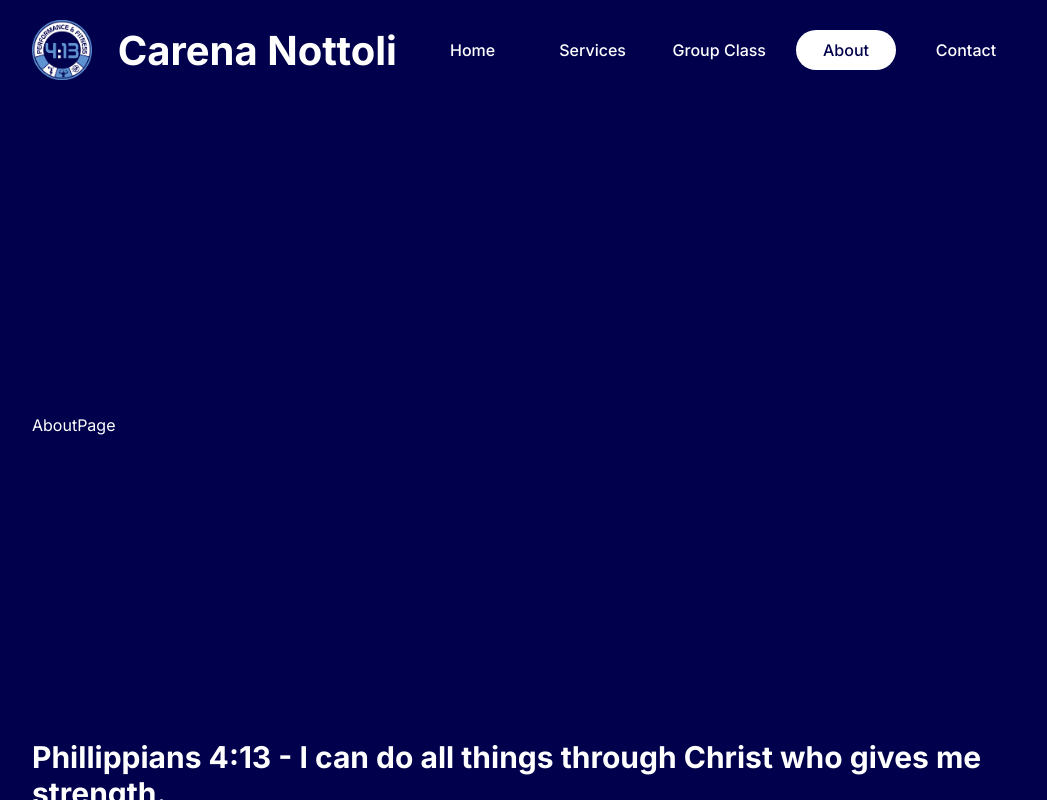
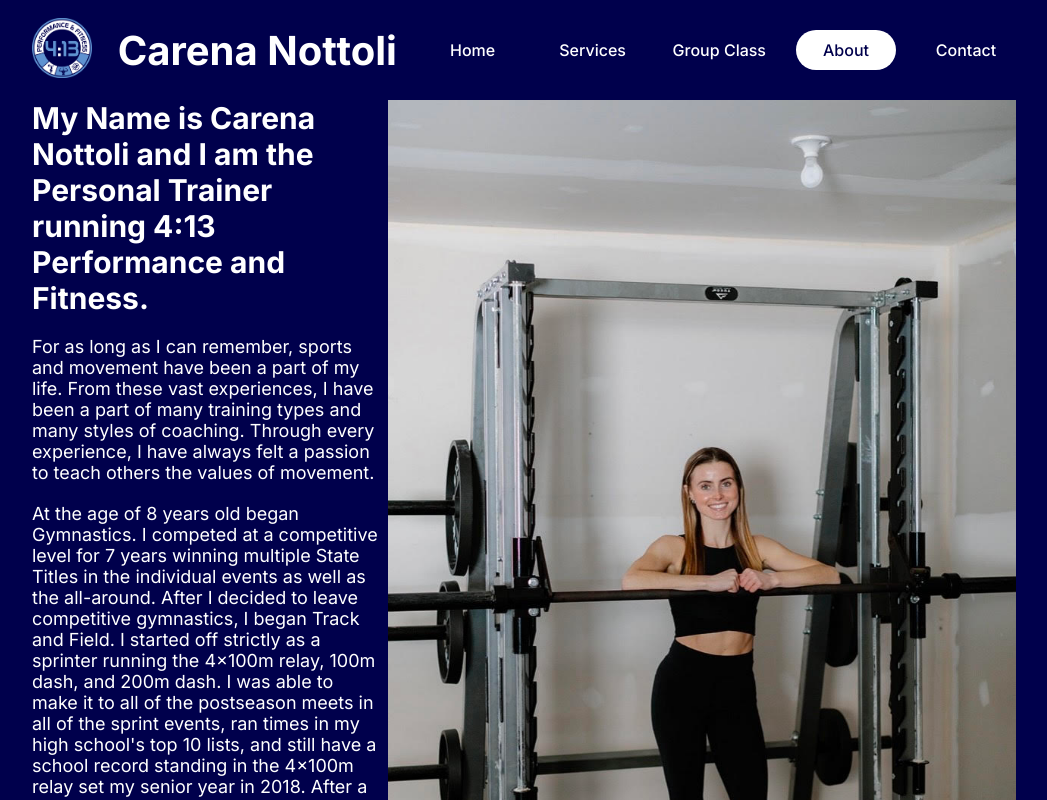
Before and after one commit to SShak/fitness, a Next.js app: page /about in a window 1280 px wide. Shown: the top 800 px of the page, without its empty margins (116-1163 px from the left). Built offline with nearby package versions, Linux system fonts and the light colour scheme.

Commit message:
moar stuffs

```diff
--- /dev/null
+++ b/src/app/about/about.module.css
@@ -0,0 +1,24 @@
+.container {
+  display: flex;
+  gap: 10px;
+}
+
+.textContainer {
+  flex: 1;
+  display: flex;
+  flex-direction: column;
+  gap: 20px;
+}
+
+.slogan {
+  font-size: 30px;
+}
+
+.desc {
+  font-size: 18px;
+}
+
+.imageContainer {
+  flex: 1;
+  position: relative;
+}
--- a/src/app/about/page.jsx
+++ b/src/app/about/page.jsx
@@ -1,5 +1,76 @@
+import styles from "./about.module.css";
+import Image from "next/image";
+
 const AboutPage = () => {
-  return <div>AboutPage</div>;
+  return (
+    <div className={styles.container}>
+      <div className={styles.textContainer}>
+        <h1 className={styles.slogan}>
+          {" "}
+          My Name is Carena Nottoli and I am the Personal Trainer running 4:13
+          Performance and Fitness.{" "}
+        </h1>
+        <p className={styles.desc}>
+          For as long as I can remember, sports and movement have been a part of
+          my life. From these vast experiences, I have been a part of many
+          training types and many styles of coaching. Through every experience,
+          I have always felt a passion to teach others the values of movement.
+        </p>
+        <p className={styles.desc}>
+          At the age of 8 years old began Gymnastics. I competed at a
+          competitive level for 7 years winning multiple State Titles in the
+          individual events as well as the all-around. After I decided to leave
+          competitive gymnastics, I began Track and Field. I started off
+          strictly as a sprinter running the 4x100m relay, 100m dash, and 200m
+          dash. I was able to make it to all of the postseason meets in all of
+          the sprint events, ran times in my high school&apos;s top 10 lists,
+          and still have a school record standing in the 4x100m relay set my
+          senior year in 2018. After a year of sprinting we decided to give Pole
+          Vault a try. Bringing back my gymnastics body awareness gave me the
+          ability to catch onto the event easily. I was able to make it to
+          postseason meets in the Pole Vault every year after I started, jump
+          school record marks, and was the PIAA State Champion in 2017.
+        </p>
+        <p className={styles.desc}>
+          In 2017, I committed to Penn State University to pursue my degree in
+          Kinesiology (Applied Exercise and Health), a minor in Special
+          Education, as well as an athletic career as a Pole Vaulter/Sprinter on
+          the Track and Field team. After starting in the Fall of 2018, I was a
+          part of the B1G Conference Championship travel squad, 2 time B1G
+          scorer, and NCAA Qualifier to round out my 5 year career. Being
+          immersed in high level training on the track while taking care of my
+          own body, alongside learning about training others and taking care of
+          them in the classroom, was truly one of the greatest blessings for my
+          career. Not only was I learning how to train elite athletes, but I was
+          learning how to train every individual with all kinds of needs. This
+          experience led me to two internship opportunities in which I was able
+          to work with every population with many styles of training. After 5
+          years with Penn State, I was able to graduate in the Spring of 2023
+          with my Bachelor&apos;s Degree in Kinesiology.
+        </p>
+        <p className={styles.desc}>
+          After Graduation, I hit the ground running with personal training and
+          team training. 4:13 Performance and Fitness stands for becoming the
+          perfect version of you. The phrase “build the perfect version of you”
+          inspires me. Meaning no one is perfect, but we can build you up by
+          utilizing your motivators, needs, strengths, weaknesses, and most
+          importantly keeping your own goals at the forefront. Not everyone can
+          be trained the exact same. Throughout my experiences as an athlete and
+          coach, the best experiences come from what will make YOU great. Let’s
+          find your why and build that perfect version of YOU!{" "}
+        </p>
+      </div>
+      <div className={styles.imageContainer}>
+        <Image
+          src="/about.jpg"
+          alt=""
+          width={628}
+          height={926.067}
+          className={styles.logoFull}
+        />
+      </div>
+    </div>
+  );
 };
 
 export default AboutPage;
--- /dev/null
+++ b/src/app/groupclass/groupclass.module.css
@@ -0,0 +1,24 @@
+.container {
+  display: flex;
+  gap: 10px;
+}
+
+.textContainer {
+  flex: 1;
+  display: flex;
+  flex-direction: column;
+  gap: 20px;
+}
+
+.slogan {
+  font-size: 30px;
+}
+
+.desc {
+  font-size: 18px;
+}
+
+.imageContainer {
+  flex: 1;
+  position: relative;
+}
--- a/src/app/page.jsx
+++ b/src/app/page.jsx
@@ -16,7 +16,7 @@ const Home = () => {
           These programs will leave you feeling proud of the athlete and healthy
           individual you become! Goals and Needs are specific, and unique, to
           every individual. We use these as our two key factors in writing the
-          best programs specific to you
+          best programs specific to you.
         </p>
       </div>
       <div className={styles.imageContainer}>
--- /dev/null
+++ b/src/app/services/services.module.css
@@ -0,0 +1,24 @@
+.container {
+  display: flex;
+  gap: 10px;
+}
+
+.textContainer {
+  flex: 1;
+  display: flex;
+  flex-direction: column;
+  gap: 20px;
+}
+
+.slogan {
+  font-size: 30px;
+}
+
+.desc {
+  font-size: 18px;
+}
+
+.imageContainer {
+  flex: 1;
+  position: relative;
+}
--- a/src/components/navbar/Navbar.jsx
+++ b/src/components/navbar/Navbar.jsx
@@ -6,7 +6,9 @@ import Link from "next/link";
 const Navbar = () => {
   return (
     <div className={styles.container}>
-      <Image src="/Logo.png" alt="" width={60} height={60} />
+      <Link href="/">
+        <Image src="/Logo.png" alt="" width={60} height={60} />
+      </Link>
       <Link href="/" className={styles.slogan}>
         <h1>Carena Nottoli</h1>
       </Link>
```
Also changed, not shown: src/app/groupclass/page.jsx (+37 -1 lines), src/app/services/page.jsx (+49 -1 lines), public/about.jpg (added).
